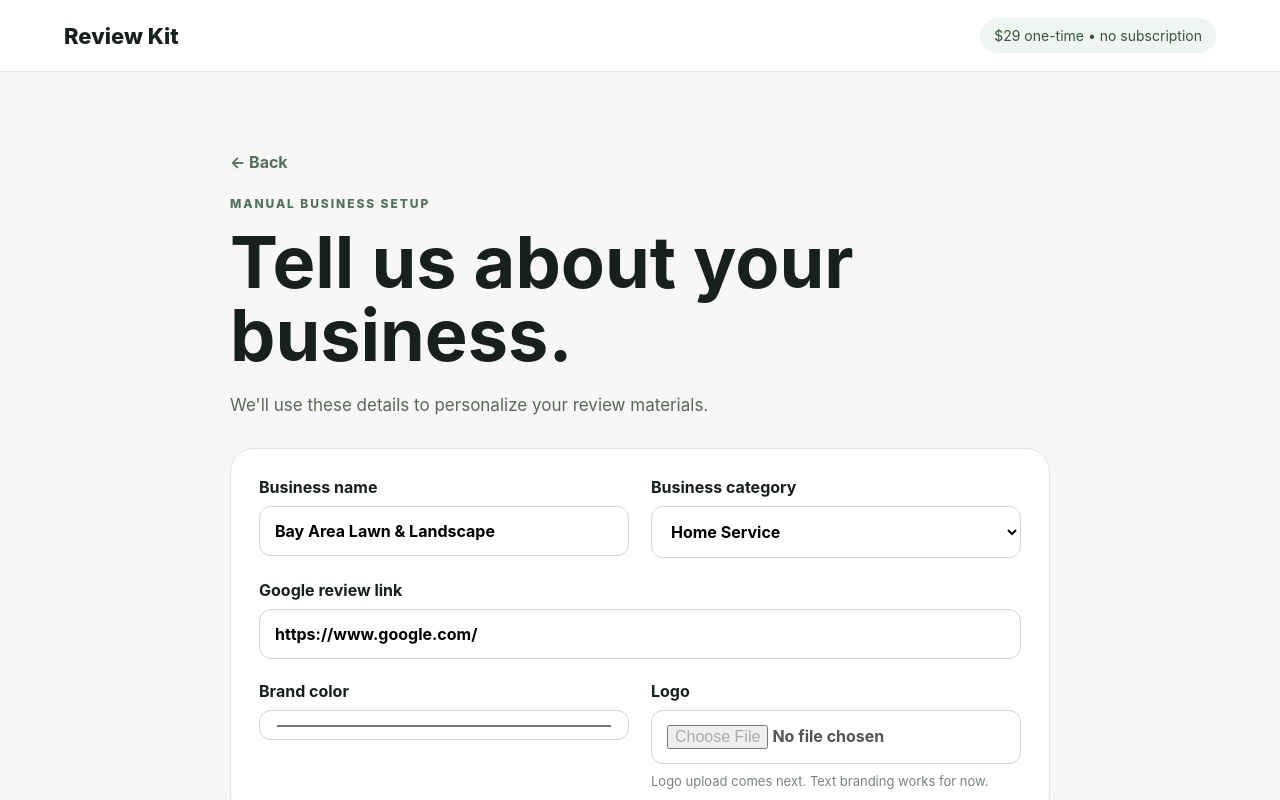
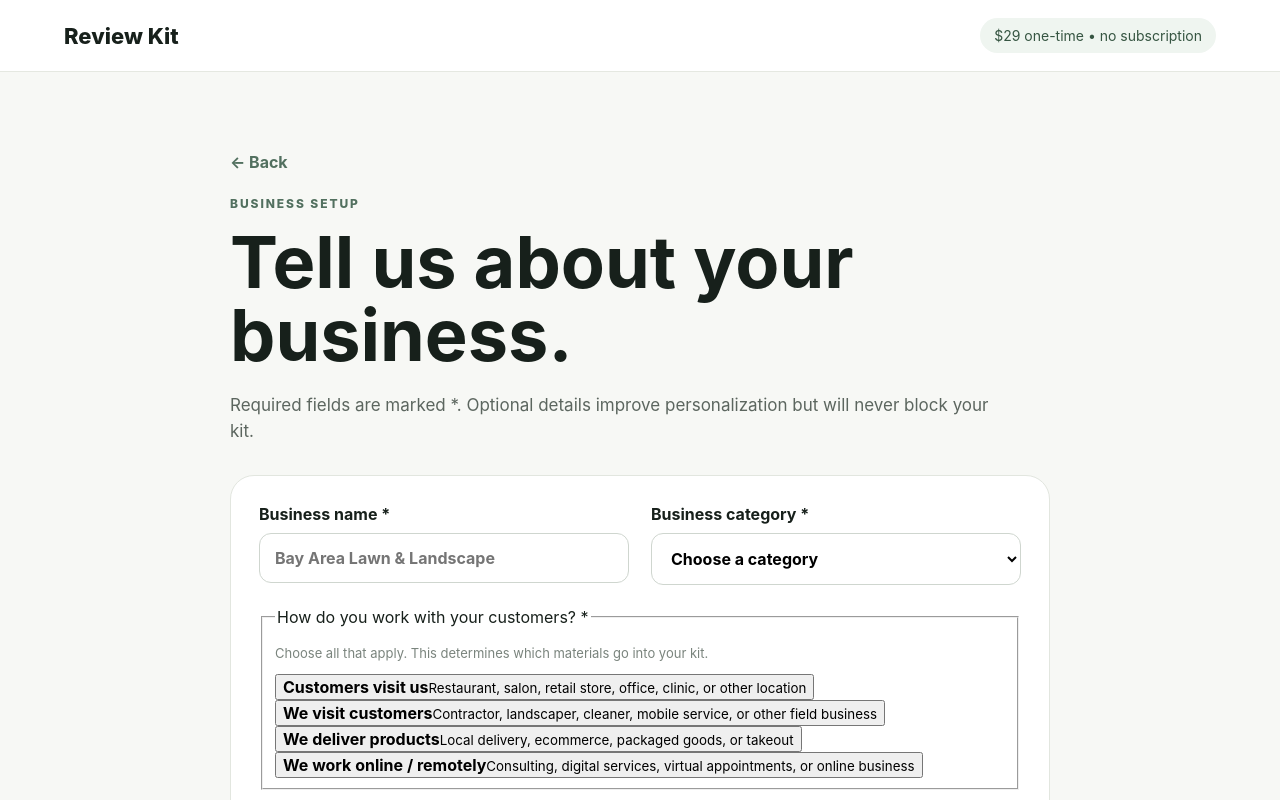
Before and after one commit to Jsnider12/Review-Kit, a Next.js app: page / in a window 1280 px wide. Both pictures are taken after a click on the button "Can't find your business? Enter it manually →". Shown: the top 800 px of the page. Built offline with nearby package versions, Linux system fonts and the light colour scheme.

Commit message:
Build Phase 1 business setup flow

```diff
--- a/app/page.tsx
+++ b/app/page.tsx
@@ -3,25 +3,61 @@ import { useMemo, useState } from "react";
 import QRCode from "qrcode";
 
 type Step = "search" | "manual" | "preview";
+type Interaction = "visit-us" | "we-visit" | "delivery" | "online";
+
+const interactionOptions: {id: Interaction; title: string; detail: string}[] = [
+  {id:"visit-us", title:"Customers visit us", detail:"Restaurant, salon, retail store, office, clinic, or other location"},
+  {id:"we-visit", title:"We visit customers", detail:"Contractor, landscaper, cleaner, mobile service, or other field business"},
+  {id:"delivery", title:"We deliver products", detail:"Local delivery, ecommerce, packaged goods, or takeout"},
+  {id:"online", title:"We work online / remotely", detail:"Consulting, digital services, virtual appointments, or online business"},
+];
+
+function isValidReviewUrl(value:string){
+  try {
+    const url = new URL(value.trim());
+    return url.protocol === "https:" && (url.hostname === "google.com" || url.hostname.endsWith(".google.com") || url.hostname === "g.page" || url.hostname.endsWith(".g.page") || url.hostname === "maps.app.goo.gl");
+  } catch { return false; }
+}
+
+function promptFor(category:string){
+  const c=category.toLowerCase();
+  if(c.includes("restaurant")) return "Enjoyed your visit?";
+  if(c.includes("salon") || c.includes("barber")) return "Love your new look?";
+  if(c.includes("retail") || c.includes("online")) return "Happy with your experience?";
+  if(c.includes("home") || c.includes("contract")) return "Happy with our work?";
+  if(c.includes("health") || c.includes("dental")) return "How was your visit?";
+  return "Happy with your experience?";
+}
 
 export default function Home() {
   const [step,setStep]=useState<Step>("search");
-  const [name,setName]=useState("Bay Area Lawn & Landscape");
-  const [category,setCategory]=useState("Home Service");
-  const [reviewUrl,setReviewUrl]=useState("https://www.google.com/");
+  const [name,setName]=useState("");
+  const [category,setCategory]=useState("");
+  const [reviewUrl,setReviewUrl]=useState("");
+  const [website,setWebsite]=useState("");
+  const [address,setAddress]=useState("");
   const [color,setColor]=useState("#1f6f5f");
+  const [interactions,setInteractions]=useState<Interaction[]>([]);
   const [qr,setQr]=useState("");
+  const [attempted,setAttempted]=useState(false);
 
-  const canPreview = name.trim() && reviewUrl.trim();
+  const validReviewUrl=isValidReviewUrl(reviewUrl);
+  const canPreview=Boolean(name.trim() && category.trim() && interactions.length && validReviewUrl);
+
+  function toggleInteraction(id:Interaction){
+    setInteractions(current=>current.includes(id)?current.filter(x=>x!==id):[...current,id]);
+  }
 
   async function buildPreview(){
+    setAttempted(true);
     if(!canPreview) return;
-    const data = await QRCode.toDataURL(reviewUrl,{width:700,margin:2,errorCorrectionLevel:"H"});
+    const data=await QRCode.toDataURL(reviewUrl.trim(),{width:900,margin:4,errorCorrectionLevel:"H",color:{dark:"#111111",light:"#FFFFFF"}});
     setQr(data);
     setStep("preview");
   }
 
-  const initials = useMemo(()=>name.split(/\s+/).slice(0,2).map(x=>x[0]).join("").toUpperCase(),[name]);
+  const initials=useMemo(()=>name.split(/\s+/).filter(Boolean).slice(0,2).map(x=>x[0]).join("").toUpperCase() || "RK",[name]);
+  const reviewPrompt=promptFor(category);
 
   return <main>
     <header className="topbar">
@@ -32,76 +68,85 @@ export default function Home() {
     {step==="search" && <section className="hero">
       <div className="eyebrow">PERSONALIZED FOR YOUR BUSINESS</div>
       <h1>Turn happy customers into more Google reviews.</h1>
-      <p className="sub">Create a ready-to-use review kit with QR materials and follow-up messages tailored to how your business actually works.</p>
-
+      <p className="sub">Professional review materials personalized to your business and the way you work with customers.</p>
       <div className="card searchCard">
         <label>Find your business</label>
-        <div className="searchRow">
-          <input placeholder="Business name or address" disabled />
-          <button disabled>Search</button>
-        </div>
-        <p className="helper">Business search will be connected next. You can already use the manual setup below.</p>
+        <div className="searchRow"><input placeholder="Business name or address" disabled/><button disabled>Search</button></div>
+        <p className="helper">Business search is coming next. Manual setup is fully supported and will always remain available.</p>
         <button className="linkButton" onClick={()=>setStep("manual")}>Can't find your business? Enter it manually →</button>
       </div>
-
       <div className="trustGrid">
-        <div><strong>1 minute</strong><span>to set up</span></div>
-        <div><strong>No login</strong><span>needed to start</span></div>
-        <div><strong>Instant</strong><span>personalized preview</span></div>
+        <div><strong>No design work</strong><span>we personalize it</span></div>
+        <div><strong>No subscription</strong><span>one-time purchase</span></div>
+        <div><strong>Preview first</strong><span>see it before buying</span></div>
       </div>
     </section>}
 
     {step==="manual" && <section className="builderWrap">
       <div className="builder">
         <button className="back" onClick={()=>setStep("search")}>← Back</button>
-        <div className="eyebrow">MANUAL BUSINESS SETUP</div>
+        <div className="eyebrow">BUSINESS SETUP</div>
         <h1>Tell us about your business.</h1>
-        <p className="sub small">We'll use these details to personalize your review materials.</p>
+        <p className="sub small">Required fields are marked *. Optional details improve personalization but will never block your kit.</p>
 
         <div className="formGrid">
-          <label>Business name<input value={name} onChange={e=>setName(e.target.value)} /></label>
-          <label>Business category
+          <label>Business name *<input value={name} maxLength={120} onChange={e=>setName(e.target.value)} placeholder="Bay Area Lawn & Landscape"/></label>
+          <label>Business category *
             <select value={category} onChange={e=>setCategory(e.target.value)}>
-              <option>Home Service</option><option>Restaurant</option><option>Salon / Barber</option><option>Retail</option><option>Professional Service</option><option>Online Business</option><option>Other</option>
+              <option value="">Choose a category</option><option>Home Service / Contractor</option><option>Restaurant / Food</option><option>Salon / Barber / Beauty</option><option>Retail</option><option>Healthcare / Dental</option><option>Professional Service</option><option>Online Business</option><option>Other</option>
             </select>
           </label>
-          <label className="full">Google review link<input value={reviewUrl} onChange={e=>setReviewUrl(e.target.value)} placeholder="https://g.page/r/.../review" /></label>
-          <label>Brand color<input type="color" value={color} onChange={e=>setColor(e.target.value)} /></label>
-          <label>Logo <input type="file" disabled /><span className="helper">Logo upload comes next. Text branding works for now.</span></label>
+
+          <fieldset className="full interactionField">
+            <legend>How do you work with your customers? *</legend>
+            <p className="helper">Choose all that apply. This determines which materials go into your kit.</p>
+            <div className="interactionGrid">
+              {interactionOptions.map(option=><button type="button" key={option.id} className={interactions.includes(option.id)?"interaction selected":"interaction"} onClick={()=>toggleInteraction(option.id)} aria-pressed={interactions.includes(option.id)}>
+                <span className="check">{interactions.includes(option.id)?"✓":""}</span><span><strong>{option.title}</strong><small>{option.detail}</small></span>
+              </button>)}
+            </div>
+          </fieldset>
+
+          <label className="full">Google review link *
+            <input value={reviewUrl} onChange={e=>{setReviewUrl(e.target.value);setAttempted(false)}} placeholder="Paste your Google review link"/>
+            <span className="helper">This is the destination used by every QR code in your kit.</span>
+            {reviewUrl && !validReviewUrl && <span className="error">Enter a valid Google review link (Google, g.page, or Google Maps).</span>}
+            <button type="button" className="helpLink">How do I find my Google review link?</button>
+          </label>
+
+          <label>Website <span className="optional">Optional</span><input value={website} onChange={e=>setWebsite(e.target.value)} placeholder="yourbusiness.com"/></label>
+          <label>Location / address <span className="optional">Optional</span><input value={address} onChange={e=>setAddress(e.target.value)} placeholder="City, State or full address"/></label>
+          <label>Brand color <span className="optional">Optional</span><div className="colorRow"><input className="colorInput" type="color" value={color} onChange={e=>setColor(e.target.value)}/><span>{color.toUpperCase()}</span></div></label>
+          <label>Logo <span className="optional">Optional</span><input type="file" accept="image/png,image/jpeg,image/webp" disabled/><span className="helper">Logo upload is added after this setup flow is verified. Your business name works as clean text branding without one.</span></label>
         </div>
 
-        <button className="primary" onClick={buildPreview} disabled={!canPreview}>Create preview</button>
+        {attempted && !canPreview && <div className="formError">Complete the required fields above before creating your preview.</div>}
+        <button className="primary" onClick={buildPreview}>Create my preview →</button>
       </div>
     </section>}
 
     {step==="preview" && <section className="previewWrap">
       <div className="previewHead">
         <button className="back" onClick={()=>setStep("manual")}>← Edit details</button>
-        <div>
-          <div className="eyebrow">YOUR LIVE PREVIEW</div>
-          <h1>{name}</h1>
-        </div>
+        <div><div className="eyebrow">PERSONALIZED PREVIEW</div><h1>{name}</h1></div>
       </div>
-
       <div className="previewGrid">
         <div className="asset" style={{"--brand":color} as React.CSSProperties}>
-          <div className="logoDot">{initials}</div>
-          <div className="assetTitle">{name}</div>
-          <h2>Happy with our service?</h2>
-          <p>We'd really appreciate your feedback.</p>
-          {qr && <img src={qr} alt="QR code preview" />}
+          <div className="logoDot">{initials}</div><div className="assetTitle">{name}</div>
+          <h2>{reviewPrompt}</h2><p>We'd really appreciate your feedback.</p>
+          {qr && <img src={qr} alt={"QR code linking to the Google review page for "+name}/>}
           <div className="scan">Scan to leave us a Google review</div>
         </div>
-
         <div className="detailsPanel">
-          <h3>What this proves</h3>
-          <ul>
-            <li>Your business details flow into the design.</li>
-            <li>Your review link becomes a real scannable QR code.</li>
-            <li>The output adapts to your branding.</li>
-            <li>Manual entry works even before business search is connected.</li>
-          </ul>
-          <div className="nextBox"><strong>Next build step</strong><br/>Add business search, logo upload, and downloadable PNG/PDF assets.</div>
+          <div className="eyebrow">YOUR KIT WILL ADAPT TO YOU</div>
+          <h3>Business setup confirmed</h3>
+          <dl className="summary">
+            <div><dt>Category</dt><dd>{category}</dd></div>
+            <div><dt>Customer interaction</dt><dd>{interactions.map(id=>interactionOptions.find(x=>x.id===id)?.title).join(", ")}</dd></div>
+            {website && <div><dt>Website</dt><dd>{website}</dd></div>}
+            {address && <div><dt>Location</dt><dd>{address}</dd></div>}
+          </dl>
+          <div className="nextBox"><strong>Phase 1 preview</strong><br/>The QR is generated from your validated Google destination and the wording adapts to the business category. Downloadable production assets come after this setup flow passes testing.</div>
         </div>
       </div>
     </section>}
```
